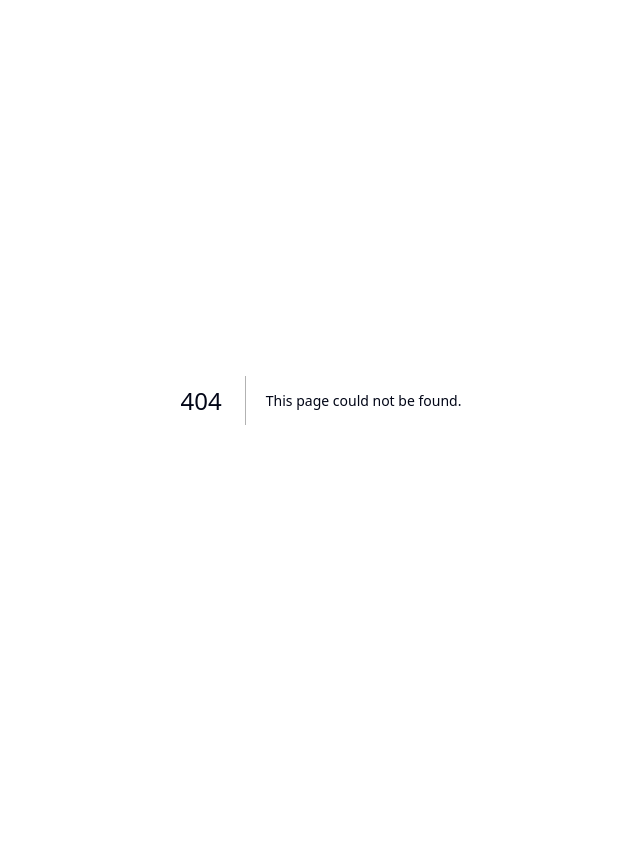
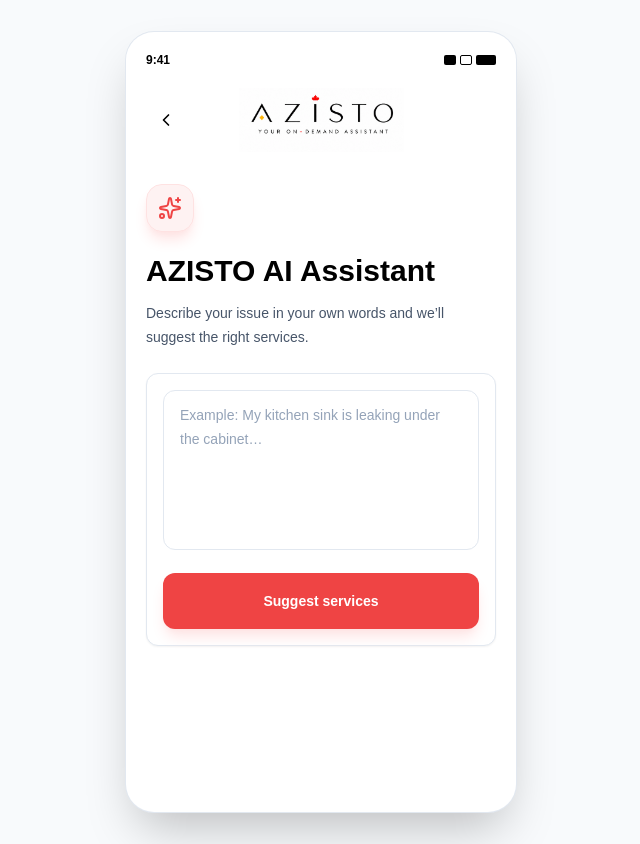
Before and after one commit to azisto-dev/azisto, a Next.js app: page /ai-assistant in a window 1280 px wide. Before the commit this address had no page. Shown: the whole page, without its empty margins (319-959 px from the left). Before the commit the page ends 800 px from the top, so only its background shows below. Built offline with nearby package versions, Linux system fonts and the light colour scheme.

Commit message:
Fix customer onboarding Firestore save

```diff
--- /dev/null
+++ b/app/ai-assistant/page.tsx
@@ -0,0 +1,86 @@
+"use client";
+
+import Link from "next/link";
+import { useState } from "react";
+import { ChevronLeft, Sparkles } from "lucide-react";
+
+function StatusBar() {
+  return (
+    <div className="mb-5 flex items-center justify-between text-xs font-bold">
+      <span>9:41</span>
+      <div className="flex items-center gap-1">
+        <span className="h-2.5 w-3 rounded-sm bg-black" />
+        <span className="h-2.5 w-3 rounded-sm border border-black" />
+        <span className="h-2.5 w-5 rounded-sm bg-black" />
+      </div>
+    </div>
+  );
+}
+
+export default function AiAssistantPage() {
+  const [message, setMessage] = useState("");
+
+  return (
+    <main className="min-h-screen bg-white text-black md:bg-slate-50 md:px-6 md:py-8">
+      <div className="mx-auto flex min-h-screen w-full max-w-[390px] flex-col bg-white shadow-none md:min-h-[780px] md:overflow-hidden md:rounded-[28px] md:shadow-2xl md:ring-1 md:ring-slate-200">
+        <div className="flex-1 px-5 pb-6 pt-5">
+          <StatusBar />
+
+          <header className="mt-3 grid grid-cols-[40px_1fr_40px] items-center">
+            <Link
+              href="/home"
+              className="flex h-10 w-10 items-center justify-center rounded-full text-black"
+              aria-label="Back to home"
+            >
+              <ChevronLeft aria-hidden="true" className="h-5 w-5" />
+            </Link>
+
+            <Link href="/home" className="flex justify-center">
+              <img
+                src="/azisto-logo-cropped.png"
+                alt="AZISTO - Your on-demand assistant"
+                className="w-full max-w-[165px] object-contain"
+              />
+            </Link>
+
+            <span aria-hidden="true" />
+          </header>
+
+          <section className="mt-8">
+            <div className="flex h-12 w-12 items-center justify-center rounded-2xl border border-red-100 bg-red-50 text-red-500 shadow-lg shadow-red-100">
+              <Sparkles aria-hidden="true" className="h-6 w-6" />
+            </div>
+            <h1 className="mt-5 text-3xl font-bold leading-tight text-black">
+              AZISTO AI Assistant
+            </h1>
+            <p className="mt-3 text-sm leading-6 text-slate-600">
+              Describe your issue in your own words and we’ll suggest the right
+              services.
+            </p>
+          </section>
+
+          <section className="mt-6 space-y-4 rounded-xl border border-slate-200 bg-white p-4 shadow-sm">
+            <textarea
+              className="min-h-40 w-full resize-none rounded-xl border border-slate-200 bg-white px-4 py-3 text-sm leading-6 text-black outline-none placeholder:text-slate-400 focus:border-red-300 focus:ring-4 focus:ring-red-50"
+              placeholder="Example: My kitchen sink is leaking under the cabinet…"
+            />
+
+            {message ? (
+              <p className="rounded-xl border border-red-100 bg-red-50 px-4 py-3 text-sm leading-6 text-red-700">
+                {message}
+              </p>
+            ) : null}
+
+            <button
+              type="button"
+              onClick={() => setMessage("AI suggestions coming soon.")}
+              className="flex h-14 w-full items-center justify-center rounded-xl bg-red-500 text-sm font-bold text-white shadow-lg shadow-red-100"
+            >
+              Suggest services
+            </button>
+          </section>
+        </div>
+      </div>
+    </main>
+  );
+}
--- a/app/customer/onboarding/page.tsx
+++ b/app/customer/onboarding/page.tsx
@@ -2,7 +2,8 @@
 
 import Link from "next/link";
 import { useRouter } from "next/navigation";
-import { useState } from "react";
+import { useEffect, useState } from "react";
+import { onAuthStateChanged, type User } from "firebase/auth";
 import { doc, serverTimestamp, setDoc } from "firebase/firestore";
 import { ChevronLeft } from "lucide-react";
 import { auth, db } from "@/lib/firebase";
@@ -46,13 +47,80 @@
   );
 }
 
+function getCustomerSaveErrorMessage(error: unknown) {
+  const message = error instanceof Error ? error.message : "";
+  const errorCode =
+    typeof error === "object" && error !== null && "code" in error
+      ? String((error as { code?: unknown }).code)
+      : "";
+  const details = `${errorCode} ${message}`.toLowerCase();
+
+  if (
+    errorCode === "permission-denied" ||
+    errorCode === "firestore/permission-denied" ||
+    details.includes("permission-denied") ||
+    details.includes("missing or insufficient permissions")
+  ) {
+    return "Firestore permission denied. Check Firebase rules.";
+  }
+
+  if (
+    errorCode === "unauthenticated" ||
+    errorCode === "firestore/unauthenticated" ||
+    details.includes("unauthenticated") ||
+    details.includes("auth/user-token-expired") ||
+    details.includes("auth/id-token-expired") ||
+    details.includes("securetoken") ||
+    details.includes("id token")
+  ) {
+    return "Please sign in again.";
+  }
+
+  if (
+    errorCode === "unavailable" ||
+    errorCode === "firestore/unavailable" ||
+    errorCode === "deadline-exceeded" ||
+    errorCode === "firestore/deadline-exceeded" ||
+    details.includes("unavailable") ||
+    details.includes("deadline-exceeded") ||
+    details.includes("network")
+  ) {
+    return "Firebase connection failed. Try again.";
+  }
+
+  return "Unable to save your customer profile. Please try again.";
+}
+
 export default function CustomerOnboardingPage() {
   const router = useRouter();
   const [form, setForm] = useState<CustomerForm>(initialForm);
   const [preferredContactMethod, setPreferredContactMethod] =
     useState("In-app message");
   const [errorMessage, setErrorMessage] = useState("");
+  const [currentUser, setCurrentUser] = useState<User | null>(null);
+  const [authLoading, setAuthLoading] = useState(true);
   const [isSaving, setIsSaving] = useState(false);
+
+  useEffect(() => {
+    const unsubscribe = onAuthStateChanged(auth, (user) => {
+      console.log("Customer onboarding: auth state loaded");
+
+      if (user) {
+        console.log("Customer onboarding auth user UID:", user.uid);
+        setCurrentUser(user);
+      } else {
+        console.log(
+          "Customer onboarding: no auth user, redirecting to login",
+        );
+        setCurrentUser(null);
+        router.replace("/login?reason=customer-onboarding");
+      }
+
+      setAuthLoading(false);
+    });
+
+    return unsubscribe;
+  }, [router]);
 
   function updateField(field: keyof CustomerForm, value: string) {
     setForm((currentForm) => ({
@@ -62,9 +130,16 @@
   }
 
   async function handleContinue() {
-    const user = auth.currentUser;
+    if (isSaving || authLoading) {
+      return;
+    }
+
+    const user = currentUser;
 
     if (!user) {
+      console.log(
+        "Customer onboarding: no loaded user, redirecting to login",
+      );
       router.push("/login?reason=customer-onboarding");
       return;
     }
@@ -72,6 +147,9 @@
     try {
       setIsSaving(true);
       setErrorMessage("");
+
+      console.log("Customer onboarding current user UID:", user.uid);
+      console.log("Customer onboarding: before saving customer");
 
       await setDoc(
         doc(db, "customers", user.uid),
@@ -91,13 +169,11 @@
         { merge: true },
       );
 
+      console.log("Customer onboarding: customer saved successfully");
       router.push("/home");
     } catch (error) {
-      if (error instanceof Error) {
-        setErrorMessage(error.message);
-      } else {
-        setErrorMessage("Unable to save your customer profile.");
-      }
+      console.error("Customer onboarding Firestore error:", error);
+      setErrorMessage(getCustomerSaveErrorMessage(error));
     } finally {
       setIsSaving(false);
     }
@@ -248,6 +324,12 @@
               </div>
             </section>
 
+            {authLoading ? (
+              <p className="rounded-xl border border-slate-200 bg-slate-50 px-4 py-3 text-sm leading-6 text-slate-600">
+                Checking account...
+              </p>
+            ) : null}
+
             {errorMessage ? (
               <p className="rounded-xl border border-red-100 bg-red-50 px-4 py-3 text-sm leading-6 text-red-700">
                 {errorMessage}
@@ -257,10 +339,14 @@
             <button
               type="button"
               onClick={handleContinue}
-              disabled={isSaving}
+              disabled={isSaving || authLoading}
               className="flex h-14 w-full items-center justify-center rounded-xl bg-red-500 text-sm font-bold text-white shadow-lg shadow-red-100 disabled:cursor-not-allowed disabled:bg-slate-400 disabled:shadow-none"
             >
-              {isSaving ? "Saving..." : "Continue"}
+              {authLoading
+                ? "Checking account..."
+                : isSaving
+                  ? "Saving..."
+                  : "Continue"}
             </button>
           </form>
         </div>
--- a/app/globals.css
+++ b/app/globals.css
@@ -12,3 +12,18 @@
   color: var(--foreground);
   font-family: Arial, Helvetica, sans-serif;
 }
+
+@keyframes azisto-ai-glow {
+  0%,
+  100% {
+    box-shadow: 0 8px 20px rgb(239 68 68 / 0.12);
+  }
+
+  50% {
+    box-shadow: 0 8px 24px rgb(239 68 68 / 0.22);
+  }
+}
+
+.azisto-ai-glow {
+  animation: azisto-ai-glow 3.8s ease-in-out infinite;
+}
--- a/app/home/page.tsx
+++ b/app/home/page.tsx
@@ -184,13 +184,23 @@
             </h1>
           </section>
 
-          <Link
-            href="/login"
-            className="mt-5 flex h-14 items-center justify-between rounded-lg border border-slate-200 bg-white px-4 text-sm text-slate-500 shadow-sm"
-          >
-            <span>What do you need help with?</span>
-            <SearchIcon />
-          </Link>
+          <div className="mt-5 flex h-14 items-center gap-3 rounded-lg border border-slate-200 bg-white px-4 text-sm text-slate-500 shadow-sm">
+            <Link
+              href="/login"
+              className="flex min-w-0 flex-1 items-center justify-between gap-3"
+            >
+              <span className="truncate">What do you need help with?</span>
+              <SearchIcon />
+            </Link>
+
+            <Link
+              href="/ai-assistant"
+              className="azisto-ai-glow flex h-9 shrink-0 items-center justify-center rounded-full border border-red-100 bg-white/80 px-3 text-xs font-bold text-red-500 shadow-lg shadow-red-100/70 backdrop-blur"
+              aria-label="Open AZISTO AI assistant"
+            >
+              ✨ AI
+            </Link>
+          </div>
 
           <section className="mt-6 grid grid-cols-3 gap-3">
             {services.map((service) => (
```
Also changed, not shown: lib/firebase.ts (+5 -2 lines).
